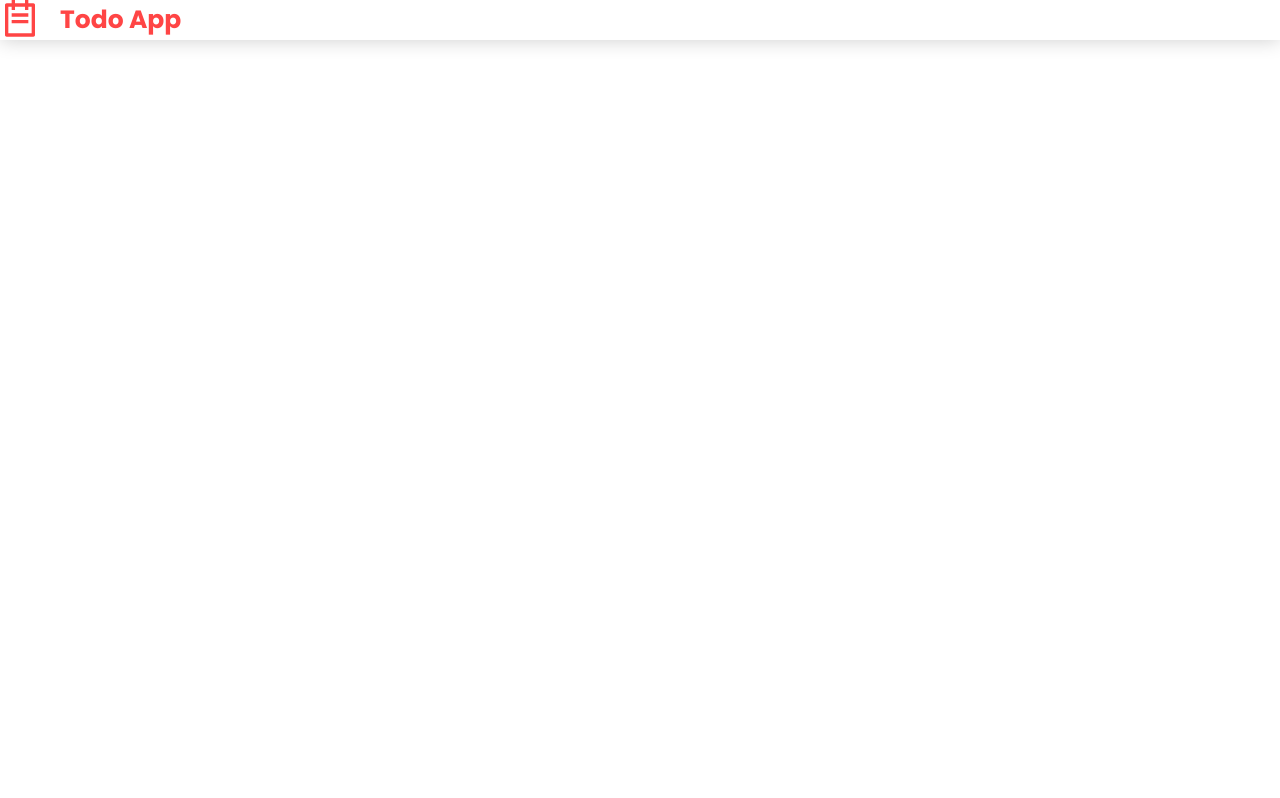
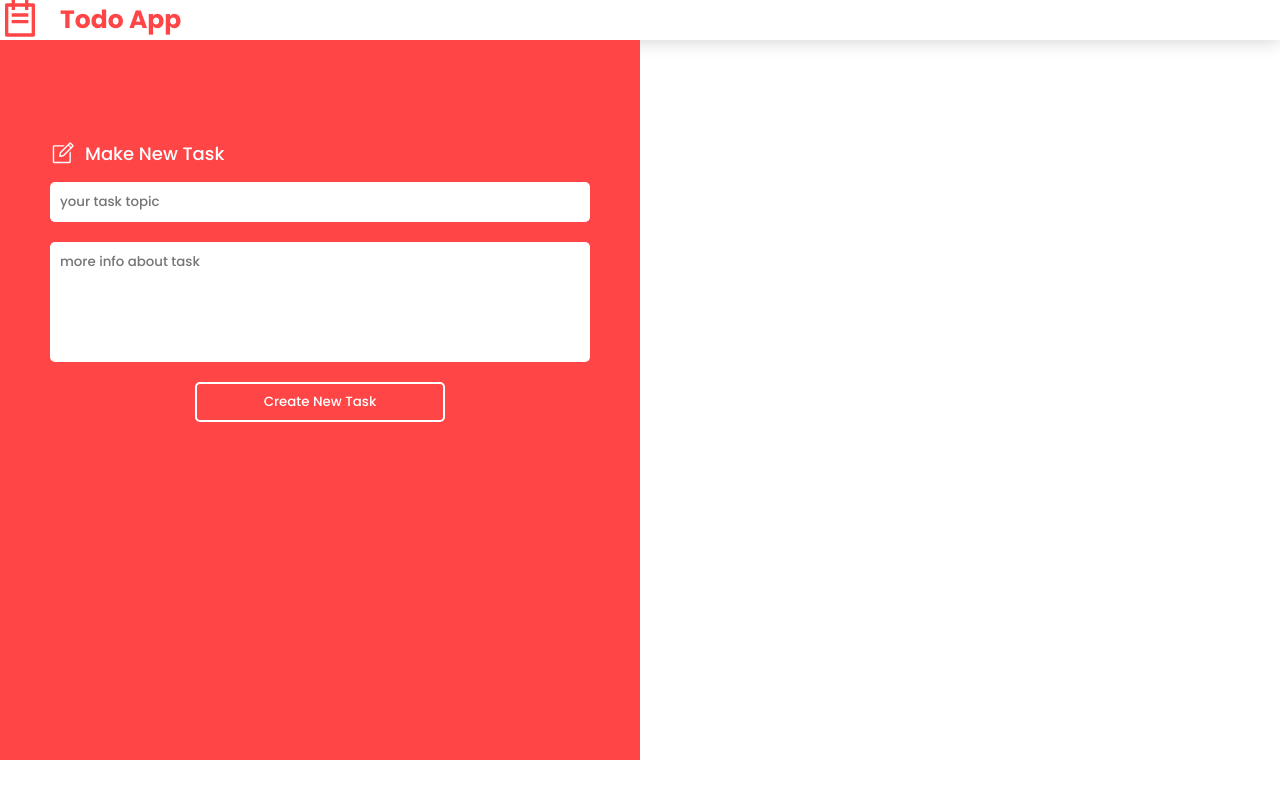
Before and after one commit to madmilan7/todo-app, a React (Create React App) app: page / in a window 1280 px wide. Built offline with nearby package versions, Linux system fonts and the light colour scheme.

Commit message:
make AddTask component

```diff
--- a/src/App.js
+++ b/src/App.js
@@ -2,12 +2,14 @@ import React from 'react';
 
 // Components
 import Header from './components/Header';
+import AddTask from './components/AddTask';
 
 function App() {
 
   return (
     <div className="App">
      <Header />
+     <AddTask />
     </div>
   );
 }
--- /dev/null
+++ b/src/components/AddTask.js
@@ -0,0 +1,37 @@
+import React from 'react';
+
+// Icons
+import addtask from '../assets/icon/add-task.svg';
+
+// Styles
+import styles from './AddTask.module.css';
+
+const AddTask = () => {
+    return (
+        <div className={styles.addtask}>
+            <div className={styles.addtaskTitle}>
+                <img
+                    className={styles.addtaskTitle__icon}
+                    src={addtask}
+                    alt="addTask"
+                />
+                <h2 className={styles.addtaskTitle__text}>Make New Task</h2>
+            </div>
+            <div className={styles.addtaskInputs}>
+                <input
+                    className={styles.addtaskInputs__name}
+                    type="text"
+                    placeholder='your task topic'
+                />
+                <textarea
+                    className={styles.addtaskInputs__content}
+                    type="text"
+                    placeholder='more info about task'
+                />
+                <button className={styles.addtaskInputs__btn}>Create New Task</button>
+            </div>
+        </div>
+    );
+};
+
+export default AddTask;
--- /dev/null
+++ b/src/components/AddTask.module.css
@@ -0,0 +1,60 @@
+.addtask {
+    background: #ff4545;
+    height: calc(100vh - 80px);
+    width: 50%;
+    padding: 100px 50px 50px 50px;
+}
+
+.addtaskTitle {
+    display: flex;
+    place-items: center;
+    gap: 10px;
+}
+
+.addtaskTitle__icon {
+    width: 25px;
+}
+
+.addtaskTitle__text {
+    font-size: 18px;
+    font-weight: 500;
+    color: white;
+}
+
+.addtaskInputs {
+    margin-top: 15px;
+    display: flex;
+    flex-direction: column;
+    gap: 20px;
+}
+
+.addtaskInputs__name {
+    width:100% ;
+    padding: 10px;
+    border: none;
+    border-radius: 5px;
+}
+
+.addtaskInputs__name:focus {
+    outline: none;
+}
+
+.addtaskInputs__content {
+    resize: none;
+    height: 120px;
+    border: none;
+    border-radius: 5px;
+    padding: 10px;
+}
+
+.addtaskInputs__btn {
+    margin-top: 10px;
+    width: 250px;
+    margin: 0 auto;
+    padding: 8px;
+    color: white;
+    border: 2px solid white;
+    background-color: transparent;
+    border-radius: 5px;
+    cursor: pointer;
+}
```
